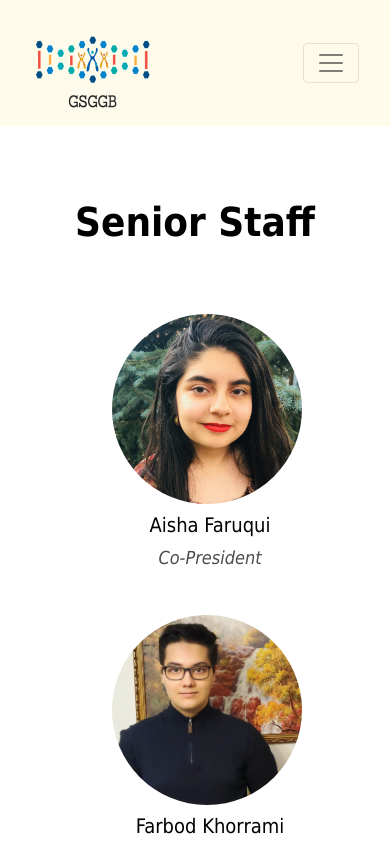
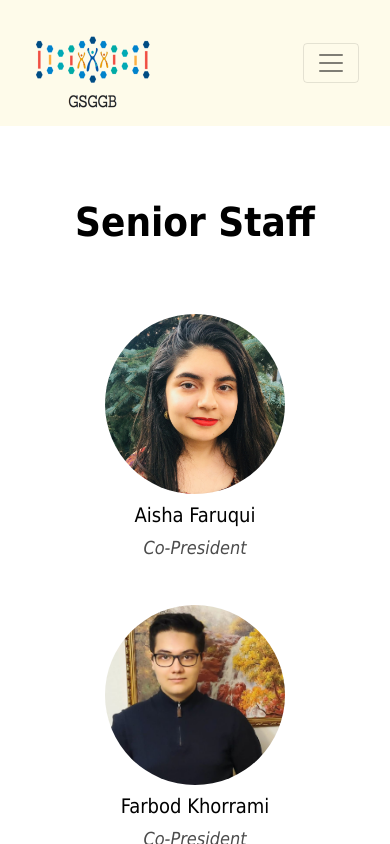
Before and after one commit to GSGGB/GSGGB_Upgrade, a React (Create React App) app: page /team in a window 390 px wide. Built offline with nearby package versions, Linux system fonts and the light colour scheme.

Commit message:
Made styling changes to Team and modified mobile-responsiveness of the component

```diff
--- a/src/react-components/Team/styles-mobile.css
+++ b/src/react-components/Team/styles-mobile.css
@@ -16,4 +16,17 @@
   .position{
     text-align: center;
   }
+
+  .executive-name, .executive-position{
+    margin-left: 0px;
+  }
 }
+
+@media (max-width: 765px){
+  .executive-photo{
+    display: block;
+    width: 180px;
+    height: 180px;
+    margin-right: 25px;
+  }
+}
--- a/src/react-components/Team/styles.css
+++ b/src/react-components/Team/styles.css
@@ -7,12 +7,6 @@ html {
   font-family: Tahoma, Geneva, sans-serif;
   display: grid;
   justify-content: space-evenly;
-}
-
-.team{
-  padding-top: 20px;
-  padding-bottom: 25px;
-  background-color: white;
 }
 
 .white-background-section{
@@ -55,7 +49,6 @@ html {
     border: none !important;
     outline-color: transparent !important;
     background: none !important;
-    display: block;
 }
 
 .executive-photo:focus{
@@ -106,6 +99,7 @@ h3{
     font-family: Tahoma, Geneva, sans-serif;
     font-weight: bold;
     color: black;
+    text-align: center;
 }
 
 .position{
@@ -113,6 +107,7 @@ h3{
     color: #4c4c4c;
     margin-bottom: 20px;
     font-style: italic;
+    text-align: center;
 }
 
 .divider{
@@ -125,6 +120,7 @@ h3{
     font-family: Tahoma, Geneva, sans-serif;
     font-size: 16px;
     color: black;
+    text-align: center;
 }
 
 .learn-more{
```
Also changed, not shown: src/react-components/Team/index.js (+7 -0 lines).
